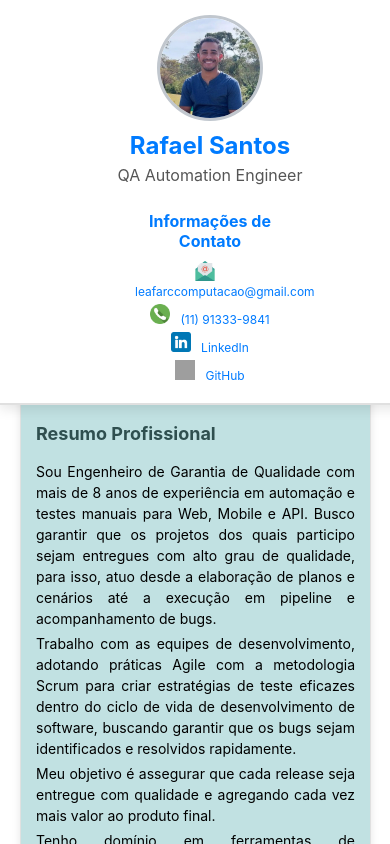
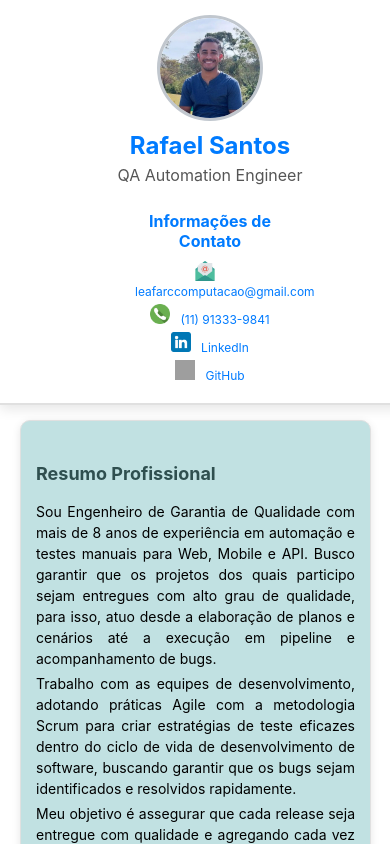
Before and after one commit to leafar-Santos/cv-react-rafael-santos, a React (Create React App) app: page / in a window 390 px wide. Shown: the top 844 px of the page. Built offline with nearby package versions, Linux system fonts and the light colour scheme; grey boxes are pictures that could not be loaded.

Commit message:
Ajuste margin-top

```diff
--- a/src/components/ProfessionalSummary/ProfessionalSummary.css
+++ b/src/components/ProfessionalSummary/ProfessionalSummary.css
@@ -30,7 +30,7 @@
 @media (max-width: 768px) {
   .professional-resume {
     padding: 15px;
-    margin-top: 240px; /* Aumente se necessário para dispositivos móveis */
+    margin-top: 280px; /* Aumente se necessário para dispositivos móveis */
   }
 
   .professional-resume h4 {
@@ -47,7 +47,7 @@
 @media (max-width: 380px) {
   .professional-resume {
     padding: 15px;
-    margin-top: 350px; /* Aumente se necessário para dispositivos móveis */
+    margin-top: 300px; /* Aumente se necessário para dispositivos móveis */
   }
 
   .professional-resume h4 {
```
